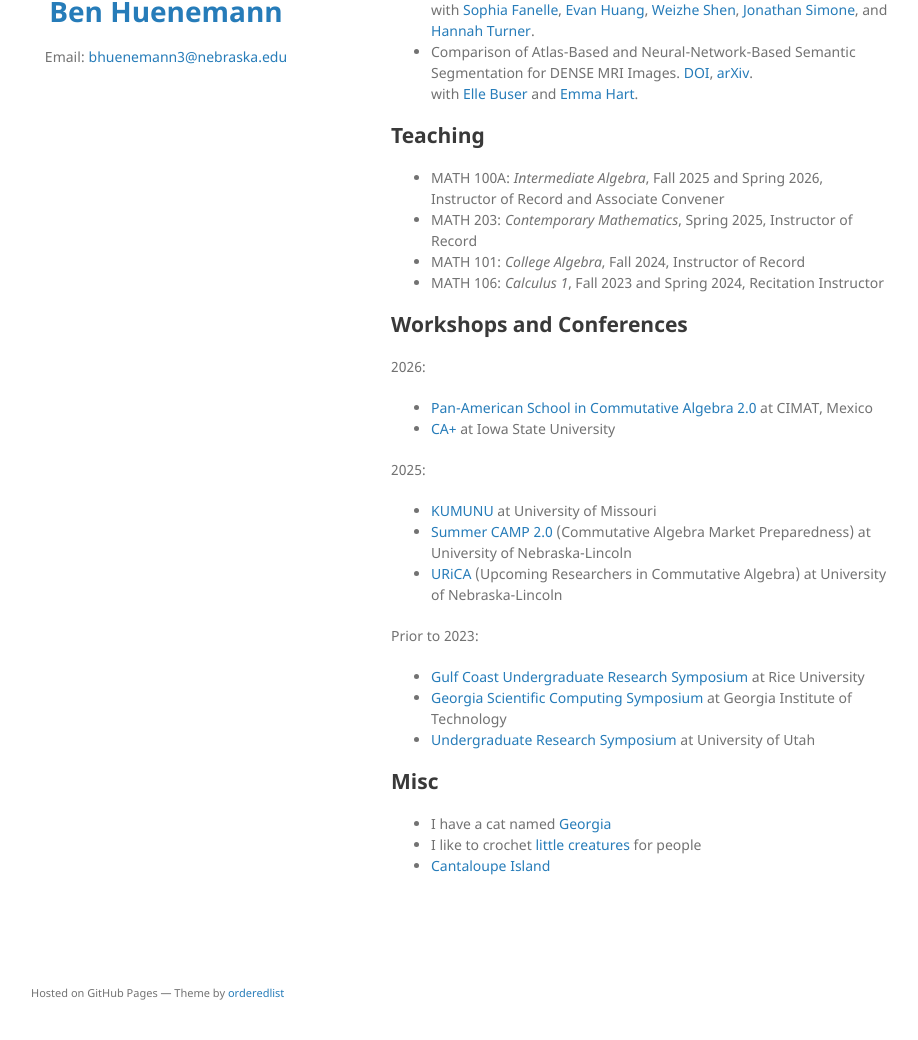
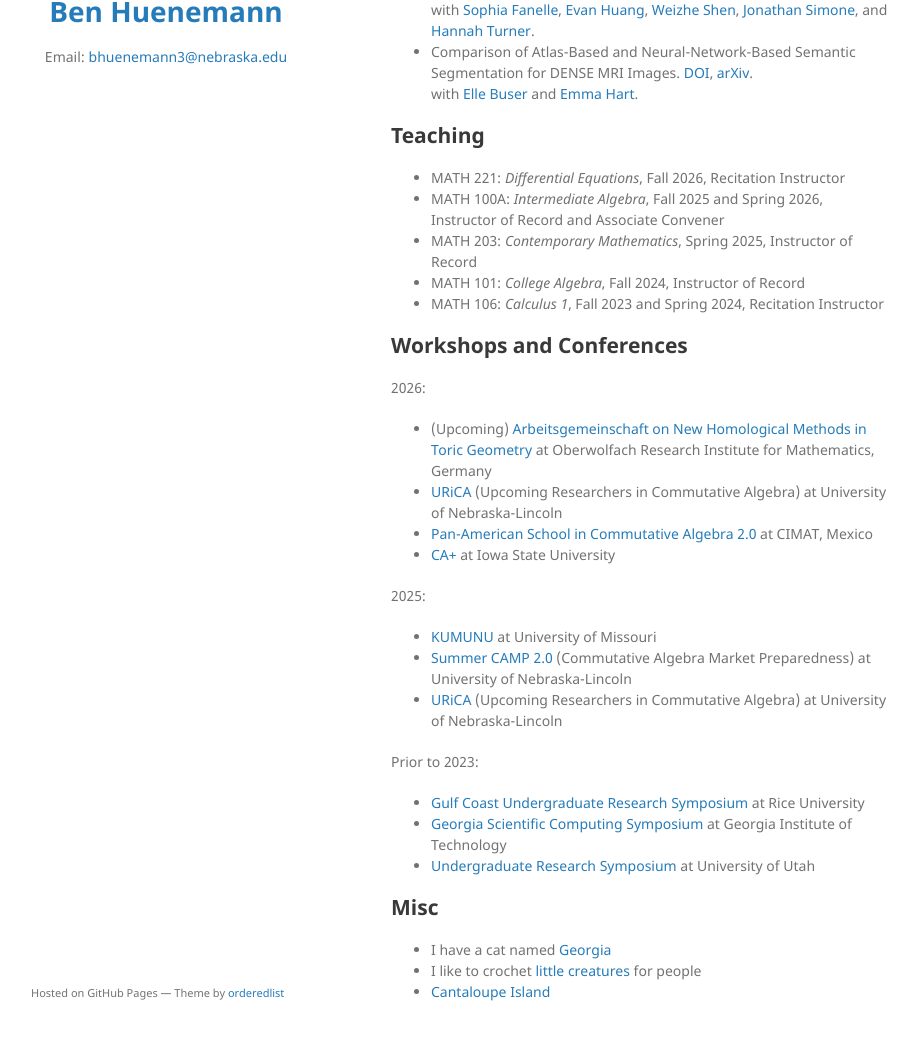
Before and after one commit to BHuenemann/bhuenemann.github.io, a Jekyll site: the page built from index.md, in a window 1280 px wide and 1362 px high. Shown: the part 290-1330 px from the top of the window, without its empty margins (179-1097 px from the left). Built offline with Jekyll 4.4.1, drawn with Linux system fonts in a browser that asks for light colours.

Commit message:
Update teaching and conference sections in index.md
Added upcoming teaching and conference details for 2026.

```diff
--- a/index.md
+++ b/index.md
@@ -17,6 +17,7 @@ with [Elle Buser](https://ellebuser.github.io/) and [Emma Hart](https://math.emo
 
 ## Teaching
 
+* MATH 221: *Differential Equations*, Fall 2026, Recitation Instructor
 * MATH 100A: *Intermediate Algebra*, Fall 2025 and Spring 2026, Instructor of Record and Associate Convener
 * MATH 203: *Contemporary Mathematics*, Spring 2025, Instructor of Record
 * MATH 101: *College Algebra*, Fall 2024, Instructor of Record
@@ -26,6 +27,8 @@ with [Elle Buser](https://ellebuser.github.io/) and [Emma Hart](https://math.emo
 
 2026:
 
+* (Upcoming) [Arbeitsgemeinschaft on New Homological Methods in Toric Geometry](https://www.commalg.org/event/oberwolfach-arbeitsgemeinschaft-on-new-homological-methods-in-toric-geometry/) at Oberwolfach Research Institute for Mathematics, Germany
+* [URiCA](https://urica-unl.github.io/) (Upcoming Researchers in Commutative Algebra) at University of Nebraska-Lincoln
 * [Pan-American School in Commutative Algebra 2.0](https://jack-jeffries.github.io/PASCA26/PASCA.html) at CIMAT, Mexico
 * [CA+](https://www-users.cse.umn.edu/~cberkesc/CA/CA2026.html) at Iowa State University
 
```
